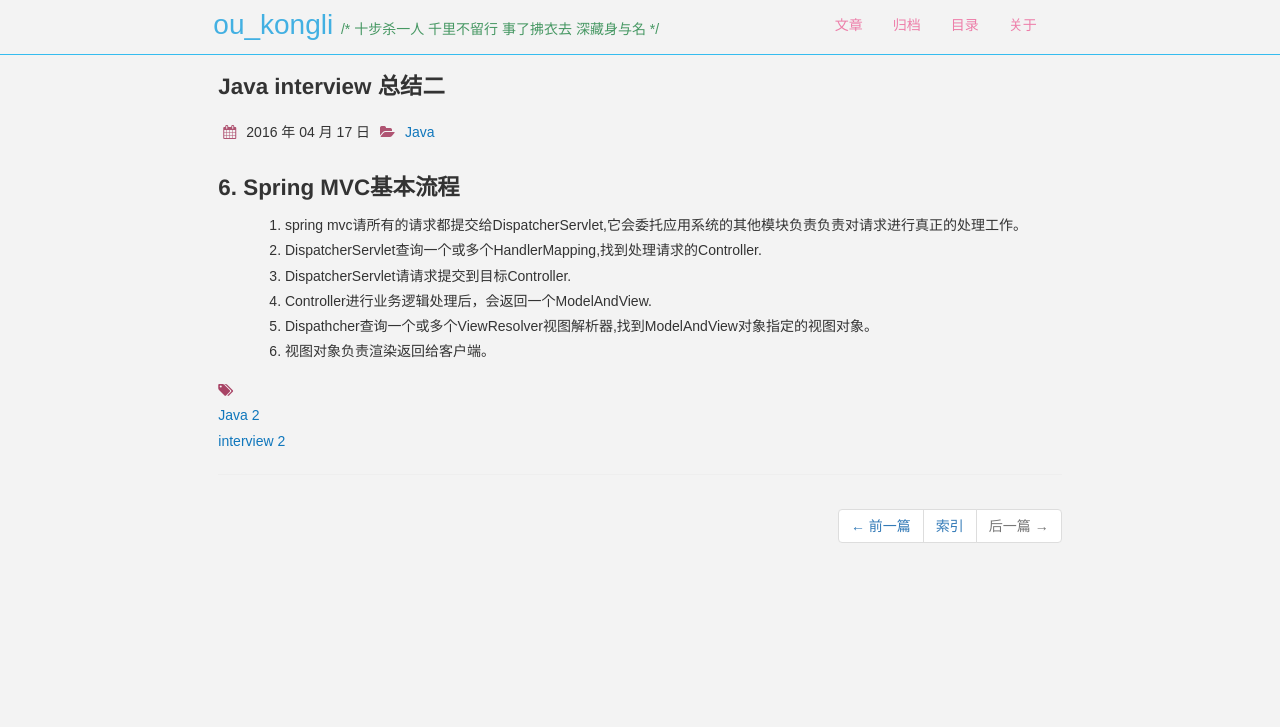
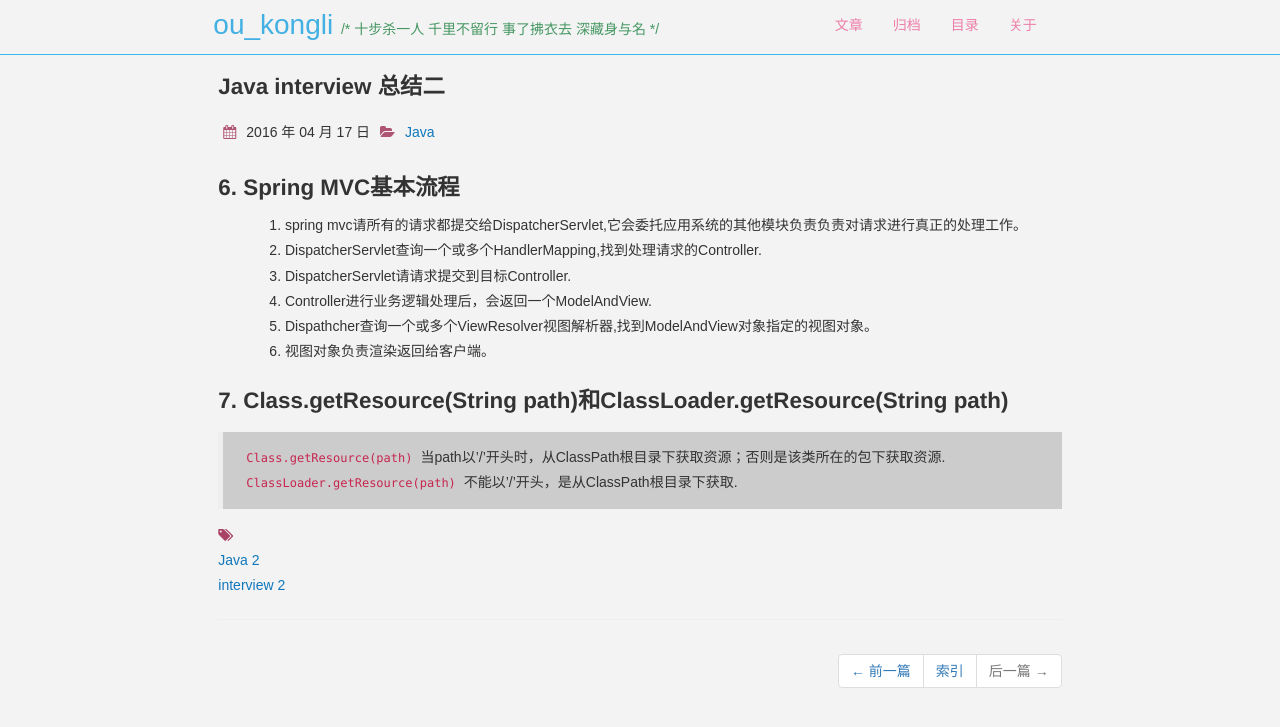
Before and after one commit to ouyangkongli/ouyangkongli.github.io, a Jekyll site: the page built from _posts/2016-04-17-java-interview-2.md, in a window 1280 px wide and 900 px high. Shown: the top 727 px of the window. Built offline with Jekyll 4.4.1, drawn with Linux system fonts in a browser that asks for light colours; nearby versions of some CDN libraries; comment, search, counter and statistics services are not loaded.

Commit message:
update java interview

```diff
--- a/_posts/2016-04-17-java-interview-2.md
+++ b/_posts/2016-04-17-java-interview-2.md
@@ -14,3 +14,8 @@ categories: Java
 4. Controller进行业务逻辑处理后，会返回一个ModelAndView.
 5. Dispathcher查询一个或多个ViewResolver视图解析器,找到ModelAndView对象指定的视图对象。
 6. 视图对象负责渲染返回给客户端。
+
+## 7. Class.getResource(String path)和ClassLoader.getResource(String path)
+
+> `Class.getResource(path)` 当path以'/'开头时，从ClassPath根目录下获取资源；否则是该类所在的包下获取资源.
+> `ClassLoader.getResource(path)` 不能以'/'开头，是从ClassPath根目录下获取.
```
